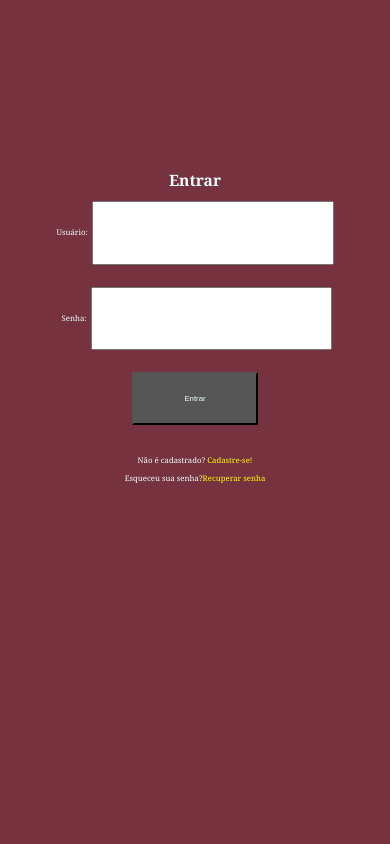
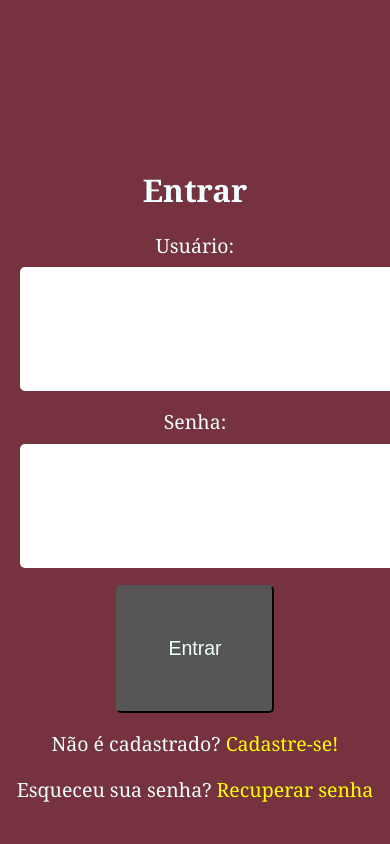
Before and after one commit to sanjinho/ProjetoIntegrador, a Flask app: page /login in a window 390 px wide; the page is wider, and only the part inside the window is pictured. Run offline with Flask 3, Linux system fonts and the light colour scheme.

Commit message:
Update login.html add responsividade

```diff
--- a/templates/login.html
+++ b/templates/login.html
@@ -10,33 +10,120 @@
     </script>
     {% endif %}
 
+    <style>
+        body {
+            background-color: #76323f;
+            color: azure;
+            font-family: Georgia, 'Times New Roman', Times, serif;
+            text-align: center;
+            margin: 0;
+            padding: 0;
+        }
 
+        /* Ajustes do container para centralização */
+        div {
+            margin-top: 20vh;
+            padding: 0 5%;
+        }
 
-    <style>
-        body{background-color:#76323f;color: azure;font-family: Georgia, 'Times New Roman', Times, serif;text-align: center;}
-        div{margin-top:20vh;}
-        label{font-size: 2vw;}
-        input{width:50%;padding: 3vh;font-size:2vw;}
-        input:hover{border:1.1vh solid azure;}
-        button{padding: 20px 50px;color:azure;background-color:#565656;font-size: 2vw;}
-        button:hover{border:3px solid azure;}
-        p{font-size:2vw;}
-        a{color:yellow;text-decoration: none;}
+        h1 {
+            font-size: 4vw;
+        }
+
+        label {
+            font-size: 2vw;
+            display: block;
+            margin-bottom: 1vh;
+        }
+
+        input {
+            width: 100%;
+            padding: 3vh;
+            font-size: 2vw;
+            margin-bottom: 2vh;
+            border: none;
+            border-radius: 5px;
+        }
+
+        input:hover {
+            border: 1.1vh solid azure;
+        }
+
+        button {
+            padding: 20px 50px;
+            color: azure;
+            background-color: #565656;
+            font-size: 2vw;
+            border-radius: 5px;
+            cursor: pointer;
+        }
+
+        button:hover {
+            border: 3px solid azure;
+        }
+
+        p {
+            font-size: 2vw;
+            margin-top: 2vh;
+        }
+
+        a {
+            color: yellow;
+            text-decoration: none;
+        }
+
+        /* Media Queries para telas menores */
+        @media (max-width: 768px) {
+            h1 {
+                font-size: 6vw;
+            }
+
+            label {
+                font-size: 4vw;
+            }
+
+            input, button {
+                font-size: 4vw;
+                padding: 5vh;
+            }
+
+            p {
+                font-size: 4vw;
+            }
+        }
+
+        @media (max-width: 480px) {
+            h1 {
+                font-size: 8vw;
+            }
+
+            label {
+                font-size: 5vw;
+            }
+
+            input, button {
+                font-size: 5vw;
+                padding: 6vh;
+            }
+
+            p {
+                font-size: 5vw;
+            }
+        }
     </style>
 </head>
 <body>
     <div>
-    <h1 style="font-size:4vw">Entrar</h1>
+        <h1>Entrar</h1>
         <form action="{{ url_for('login') }}" method="post">
             <label for="username">Usuário:</label>
-        <input type="text" id="username" name="username" required><br><br>
-        <label for="senha">&nbsp;&nbsp;Senha:</label>
-        <input type="password" id="senha" name="senha" required><br><br>
+            <input type="text" id="username" name="username" required><br>
+            <label for="senha">Senha:</label>
+            <input type="password" id="senha" name="senha" required><br>
             <button type="submit">Entrar</button>
         </form>
     </div>
-    <br>
     <p>Não é cadastrado? <a href="{{ url_for('cadastro') }}">Cadastre-se!</a></p>
-    <p>Esqueceu sua senha?<a href="{{ url_for('recover') }}">Recuperar senha</a></p>
+    <p>Esqueceu sua senha? <a href="{{ url_for('recover') }}">Recuperar senha</a></p>
 </body>
 </html>
```
Lines whose indentation alone changed are shown as unchanged.
